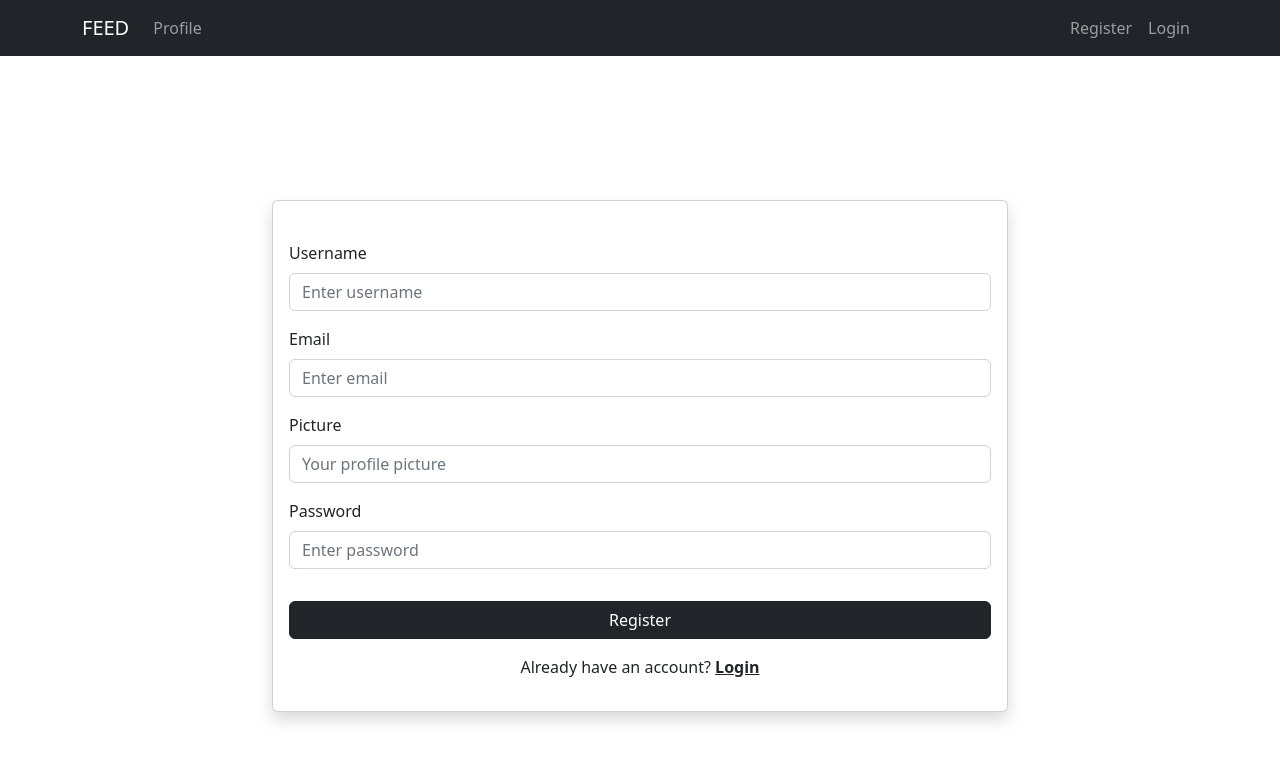
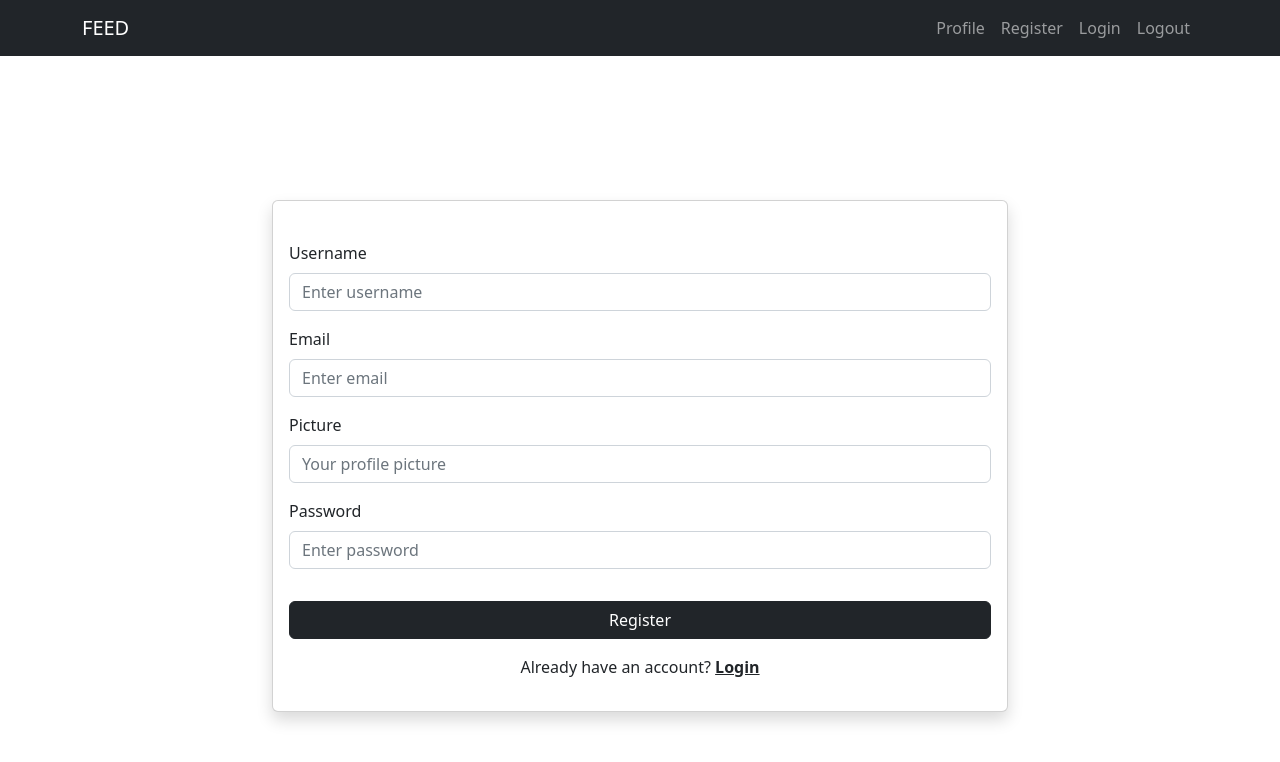
Before and after one commit to DobriJS/feed-client, a React (Vite) app: page /register in a window 1280 px wide. Shown: the top 762 px of the page. Built offline with nearby package versions, Linux system fonts and the light colour scheme.

Commit message:
Add Links and remove React Strict mode

```diff
--- a/src/components/Navbar/NaviBar.jsx
+++ b/src/components/Navbar/NaviBar.jsx
@@ -1,9 +1,16 @@
-import Container from 'react-bootstrap/Container';
-import Nav from 'react-bootstrap/Nav';
-import Navbar from 'react-bootstrap/Navbar';
-import { Link } from 'react-router-dom';
+import { Container, Nav, Navbar } from 'react-bootstrap';
+import { Link, useNavigate } from 'react-router-dom';
+import { useDispatch } from 'react-redux';
+import { logout } from '../../features/auth/authSlice';
 
 const NaviBar = () => {
+  const dispatch = useDispatch();
+  const navigate = useNavigate();
+
+  const onLogout = () => {
+    dispatch(logout());
+    navigate('/');
+  };
   return (
     <Navbar collapseOnSelect expand='lg' bg='dark' variant='dark'>
       <Container>
@@ -11,19 +18,18 @@ const NaviBar = () => {
           FEED
         </Navbar.Brand>
         <Navbar.Toggle aria-controls='responsive-navbar-nav' />
-        <Navbar.Collapse id='responsive-navbar-nav'>
-          <Nav className='me-auto'>
+        <Navbar.Collapse id='responsive-navbar-nav' className='justify-content-end'>
+          <Nav>
             <Nav.Link as={Link} to='/profile'>
               Profile
             </Nav.Link>
-          </Nav>
-          <Nav>
             <Nav.Link as={Link} to='/register'>
               Register
             </Nav.Link>
             <Nav.Link as={Link} to='/login'>
               Login
             </Nav.Link>
+            <Nav.Link onClick={onLogout}>Logout</Nav.Link>
           </Nav>
         </Navbar.Collapse>
       </Container>
--- a/src/main.jsx
+++ b/src/main.jsx
@@ -7,9 +7,7 @@ import './index.css';
 import 'bootstrap/dist/css/bootstrap.min.css';
 
 ReactDOM.createRoot(document.getElementById('root')).render(
-  <React.StrictMode>
-    <Provider store={store}>
-      <App />
-    </Provider>
-  </React.StrictMode>
+  <Provider store={store}>
+    <App />
+  </Provider>
 );
--- a/src/pages/Login.jsx
+++ b/src/pages/Login.jsx
@@ -1,7 +1,7 @@
 import { useEffect } from 'react';
 import { Col, Button, Row, Container, Card, Form, Spinner } from 'react-bootstrap';
 import { useForm } from 'react-hook-form';
-import { useNavigate } from 'react-router-dom';
+import { useNavigate, Link } from 'react-router-dom';
 import { useDispatch, useSelector } from 'react-redux';
 import { userLogin } from '../features/auth/authActions';
 
@@ -67,9 +67,9 @@ const Login = () => {
                 <div className='mt-3'>
                   <p className='mb-0  text-center'>
                     Don't have an account?{' '}
-                    <a href="{''}" className='text-dark fw-bold'>
+                    <Link to={'/register'} className='text-dark fw-bold'>
                       Register
-                    </a>
+                    </Link>
                   </p>
                 </div>
               </div>
--- a/src/pages/Register.jsx
+++ b/src/pages/Register.jsx
@@ -2,7 +2,7 @@ import { useEffect } from 'react';
 import { Col, Button, Row, Container, Card, Form, Alert, Spinner } from 'react-bootstrap';
 import { useForm } from 'react-hook-form';
 import { useDispatch, useSelector } from 'react-redux';
-import { useNavigate } from 'react-router-dom';
+import { useNavigate, Link } from 'react-router-dom';
 import { registerUser } from '../features/auth/authActions';
 
 const Register = () => {
@@ -17,7 +17,7 @@ const Register = () => {
 
   useEffect(() => {
     // redirect authenticated user to profile screen
-    if (userInfo) navigate('/profile');
+    if (userInfo) navigate('/');
     // redirect user to login page if registration was successful
     if (success) navigate('/login');
   }, [navigate, userInfo, success]);
@@ -110,9 +110,9 @@ const Register = () => {
                 <div className='mt-3'>
                   <p className='mb-0  text-center'>
                     Already have an account?{' '}
-                    <a href="{''}" className='text-dark fw-bold'>
+                    <Link to={'/login'} className='text-dark fw-bold'>
                       Login
-                    </a>
+                    </Link>
                   </p>
                 </div>
               </div>
```
